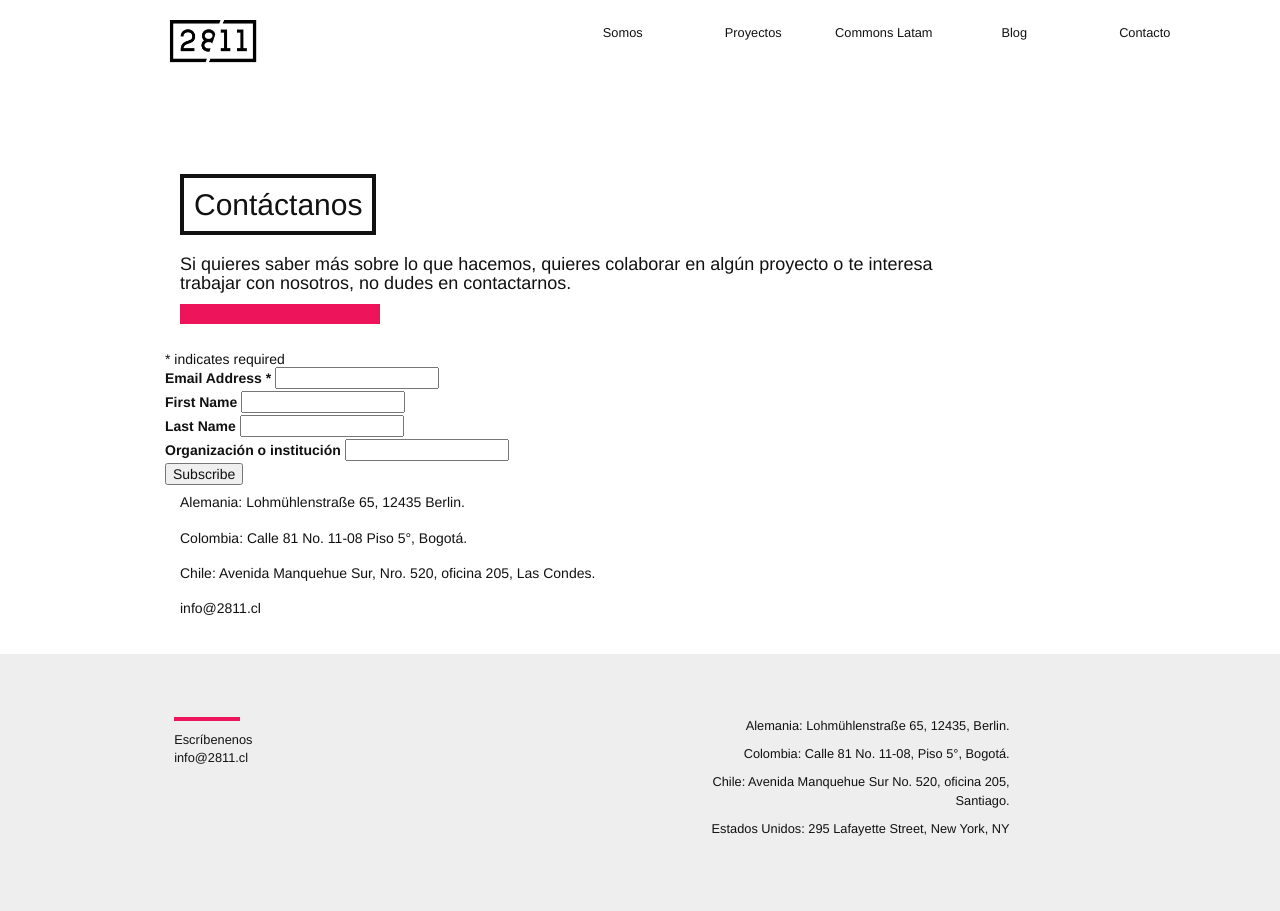
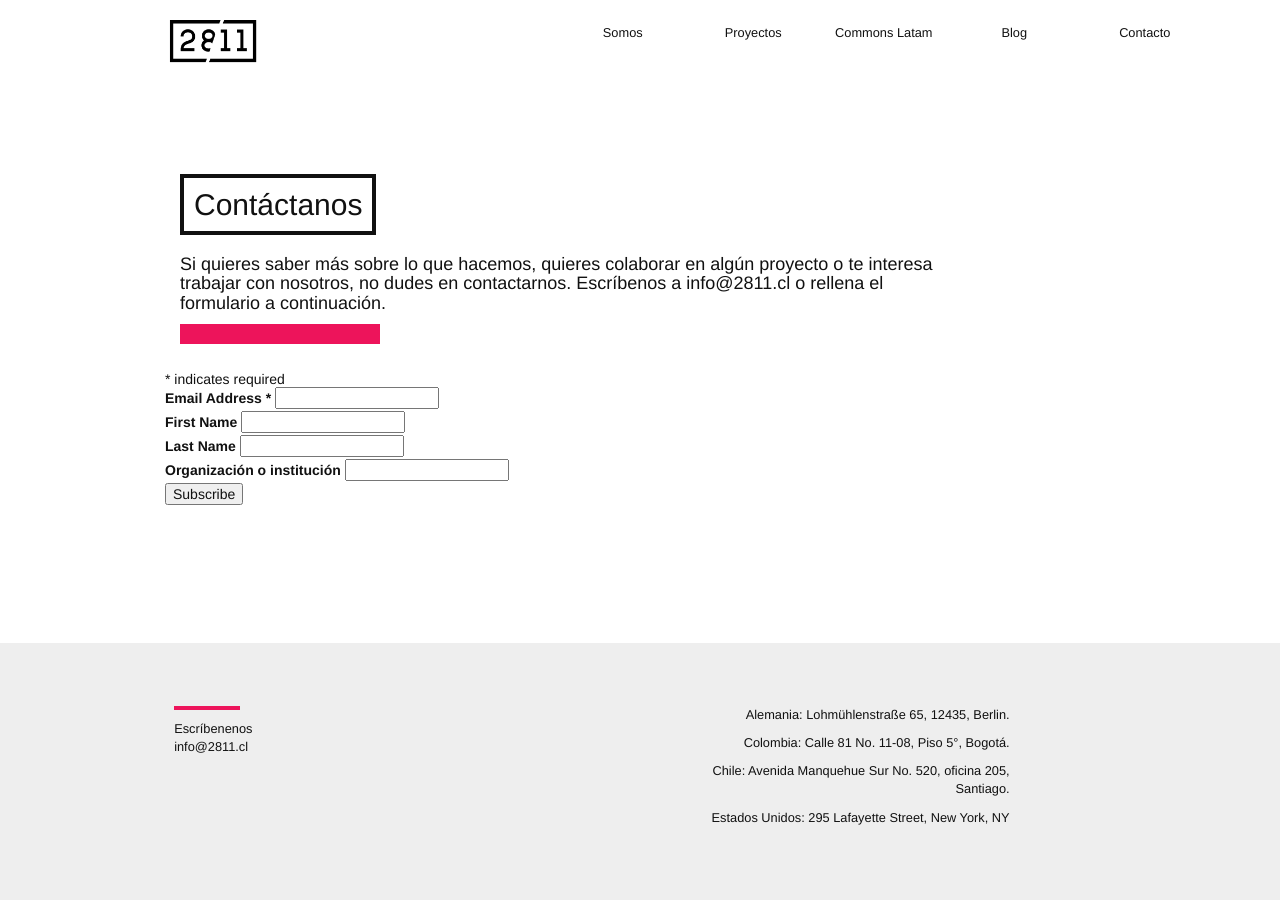
Before and after one commit to 2811Chile/2811Chile.github.io, a Jekyll site: the page built from contacto.md, in a window 1280 px wide. Built offline with Jekyll 4.4.1, drawn with Linux system fonts in a browser that asks for light colours; nearby versions of some CDN libraries; some web fonts are replaced; comment, search, counter and statistics services are not loaded.

Commit message:
Updated Contacto

```diff
--- a/contacto.md
+++ b/contacto.md
@@ -2,11 +2,12 @@
 title: Contacto
 permalink: "/contacto/"
 descripcion: 'Si quieres saber más sobre lo que hacemos, quieres colaborar en algún
-  proyecto o te interesa trabajar con nosotros, no dudes en contactarnos. '
-direccion1: 'Alemania: Lohmühlenstraße 65, 12435 Berlin.'
-telefono: 'Colombia: Calle 81 No. 11-08 Piso 5°, Bogotá.'
-direccion2: 'Chile: Avenida Manquehue Sur, Nro. 520, oficina 205, Las Condes.'
-email: info@2811.cl
+  proyecto o te interesa trabajar con nosotros, no dudes en contactarnos. Escríbenos
+  a info@2811.cl o rellena el formulario a continuación. '
+direccion1:
+telefono:
+direccion2:
+email:
 layout: default
 ---
 
```
